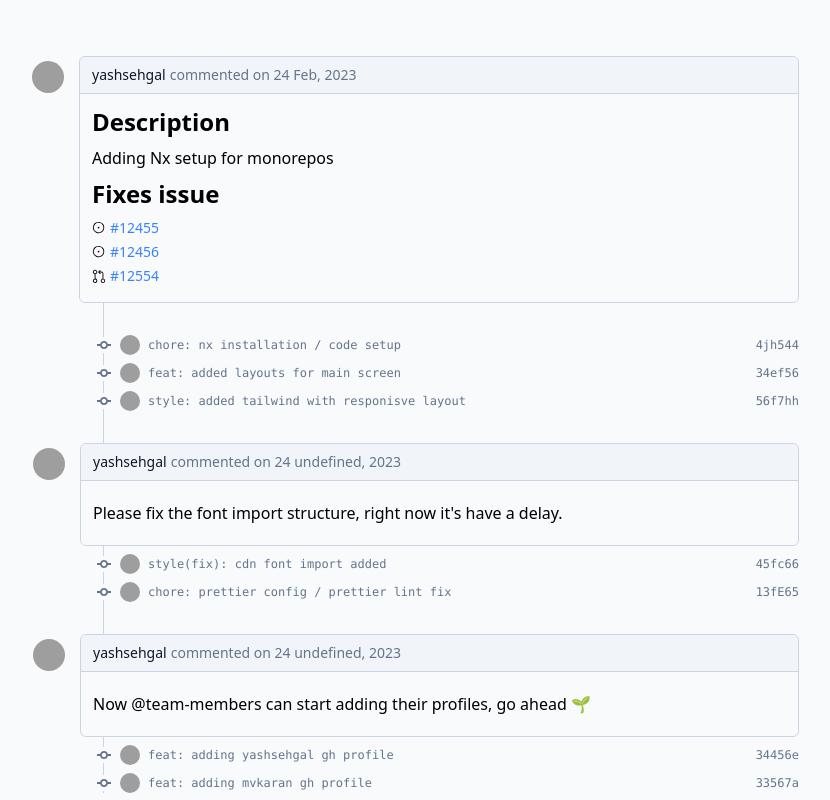
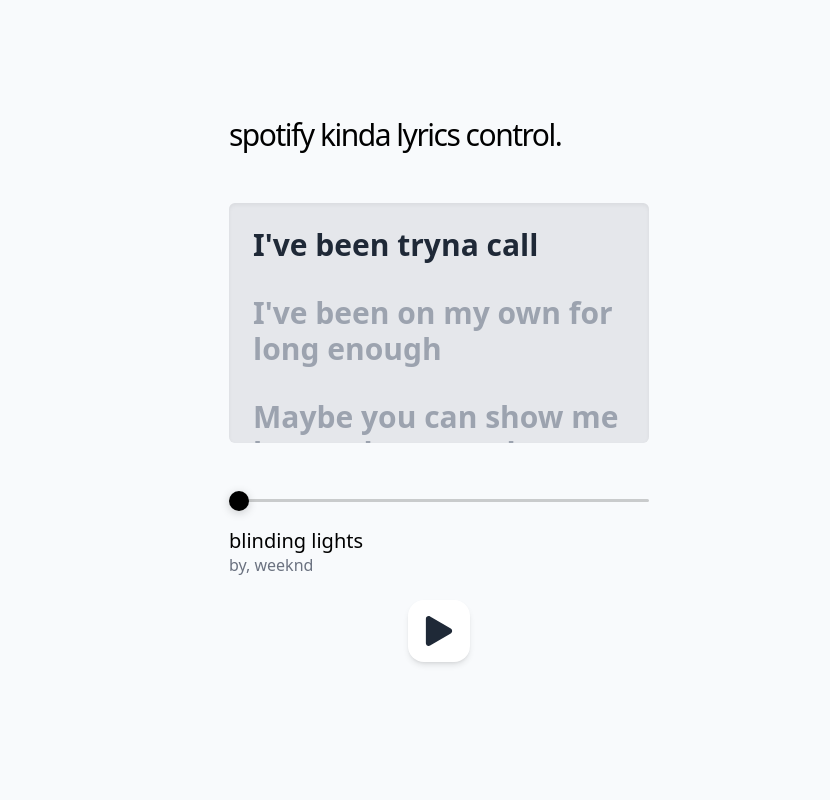
Before and after one commit to yashsehgal/crafts, a React (Create React App) app: page / in a window 1280 px wide. Shown: the whole page, without its empty margins (201-1031 px from the left). Built offline with nearby package versions, Linux system fonts and the light colour scheme; grey boxes are pictures that could not be loaded.

Commit message:
feat: add spotify lyrics control feature

```diff
--- a/package.json
+++ b/package.json
@@ -3,13 +3,19 @@
   "version": "0.1.0",
   "private": true,
   "dependencies": {
+    "@radix-ui/react-slider": "^1.1.2",
     "@testing-library/jest-dom": "^5.16.4",
     "@testing-library/react": "^13.2.0",
     "@testing-library/user-event": "^13.5.0",
+    "@types/jest": "^29.5.3",
+    "@types/node": "^20.4.4",
+    "@types/react": "^18.2.16",
+    "@types/react-dom": "^18.2.7",
     "react": "^18.1.0",
     "react-dom": "^18.1.0",
     "react-fast-marquee": "^1.6.0",
     "react-scripts": "5.0.1",
+    "typescript": "^5.1.6",
     "web-vitals": "^2.1.4"
   },
   "scripts": {
--- a/src/App.js
+++ b/src/App.js
@@ -7,12 +7,13 @@
 import MessageReaction from "./crafts/message-reaction";
 import MouseElementSelection from "./crafts/mouse-element-selection";
 import Pattern from "./crafts/pattern";
+import SpotifyLyricsSlider from "./crafts/spotify-lyrics-slider";
 import TagsContainer from "./crafts/tags-container";
 
 export default function App() {
   return (
     <main className="main-container flex h-[100vh] w-[100vw] flex-row items-center justify-center bg-slate-50">
-      {<GitHubPRTimeline /> || <span className="text-slate-400 select-none cursor-default font-medium">{"What are you buidling today, sweetheart? ✨"}</span>}
+      {<SpotifyLyricsSlider /> || <span className="text-slate-400 select-none cursor-default font-medium">{"What are you buidling today, sweetheart? ✨"}</span>}
     </main>
   )
 }
--- /dev/null
+++ b/src/crafts/spotify-lyrics-slider.jsx
@@ -0,0 +1,120 @@
+import * as Slider from "@radix-ui/react-slider";
+import React, { useEffect, useState } from "react";
+import SongDetails from '../lib/spotify-song-timer-data.json';
+import { cn } from "../scripts/cn";
+import { FaPause, FaPlay } from "react-icons/fa";
+
+export default function SpotifyLyricsSlider() {
+  // creating a time tracking manager to change and manage time stamps for lyrics render
+  const [currentTime, setCurrentTime] = useState(0);
+  // toggle manager to check if the song is ON
+  const [isPlaying, setIsPlaying] = useState(false);
+  // value manager for handle the bias according to string length -- lyrics line
+  const [lyricDelay, setLyricDelay] = useState(10);
+
+  // methods to constantly change the lyrics when song is getting played -- only if the player is ON
+  useEffect(() => {
+    if (isPlaying) {
+      // setting a reseter check, when song ends, the player will be reset
+      if (currentTime === SongDetails.songLength) {
+        setCurrentTime(0);
+        setIsPlaying(false);
+        return;
+      }
+      setTimeout(() => {
+        manageCurrentTime();
+      }, 100*lyricDelay);
+    }
+  }, [currentTime, isPlaying]);
+
+  const manageCurrentTime = () => {
+    setCurrentTime(currentTime + 1);
+    // fetching the current line from the lyrics which is getting pointed
+    // and getting it's length for adding custom delay, on every line switch
+    const CURRENT_POINTED_LYRICS_STRING = SongDetails.songLyrics[currentTime];
+    const CURRENT_POINTED_LYRICS_STRING_LENGTH = CURRENT_POINTED_LYRICS_STRING.length;
+    setLyricDelay(CURRENT_POINTED_LYRICS_STRING_LENGTH);
+
+    // scrolling if the slider time is more than 2
+    if (currentTime >= 1 || currentTime % 2 === 0) {
+      document.querySelector("#lyrics-container").scroll({
+        top: 100 * currentTime,
+        left: 100,
+        behavior: "smooth"
+      });
+      console.log("[INFO] Triggered at point", currentTime);
+    }
+  };
+
+  const renderLyrics = ({ lyrics, songLength }) => {
+    let lines = [];
+    for (let count = 0; count < songLength; count++) {
+      lines.push(lyrics[count]);
+    }
+    return lines;
+  };
+  return (
+    <div className="spotify-lyrics-slider-component-container">
+      <h1 className="leading-snug tracking-tighter text-3xl font-medium mb-6">
+        spotify kinda lyrics control.
+      </h1>
+      <div className="spotify-lyrics-slider-component">
+        <div className="song-lyrics-wrapper my-12 min-w-[240px] max-w-[420px] w-fit h-[240px] bg-gray-200 rounded-md shadow-inner p-3 overflow-y-scroll"
+          id="lyrics-container"
+        >
+          {renderLyrics({
+            lyrics: SongDetails.songLyrics,
+            songLength: SongDetails.songLength
+          })?.map((songLine, songLineIndex) => {
+            return (
+              <button
+                className={cn(
+                  "song-lyric-line font-semibold text-3xl text-left p-3 bg-transparent hover:bg-gray-300 mb-2 rounded-lg",
+                  songLineIndex === currentTime ? "text-gray-800" : "text-gray-400")}
+                key={songLineIndex}
+                onClick={() => setCurrentTime(songLineIndex)}
+                >
+                {songLine}
+              </button>
+            )
+          })}
+        </div>
+        <div className="slider-wrapper">
+          <Slider.Root
+            className="SliderRoot"
+            max={100}
+            value={[(currentTime / SongDetails.songLength) * 100]}
+          >
+            <Slider.Track className="SliderTrack">
+              <Slider.Range className="SliderRange" />
+            </Slider.Track>
+            <Slider.Thumb className="SliderThumb" aria-label="SongTimer" />
+          </Slider.Root>
+        </div>
+        <div className="music-details-wrapper mt-4">
+          <h3 className="music-name leading-snug font-medium text-xl">
+            {SongDetails?.songName}
+          </h3>
+          <p className="music-artist leading-snug font-medium text-base text-gray-500">
+            by, {SongDetails?.artistName}
+          </p>
+        </div>
+        <div className="song-player-actions-wrapper my-6 flex flex-row items-center justify-center">
+          <button className={cn("text-3xl w-fit p-4 bg-white shadow-md rounded-2xl cursor-pointer select-none transition-all text-gray-800 hover:scale-125 z-10")}
+            onClick={() => setIsPlaying(!isPlaying)}
+          >
+            {!isPlaying ? <FaPlay /> : <FaPause />}
+          </button>
+        </div>
+      </div>
+    </div>
+  );
+}
+
+
+// I've been on my own for long enough
+// words: 8
+// on: 2
+// enough: 6
+// 2+6/2 = 4
+// 8*4 time delay
--- a/src/index.css
+++ b/src/index.css
@@ -1,3 +1,44 @@
 @tailwind base;
 @tailwind components;
 @tailwind utilities;
+
+.SliderRoot {
+  position: relative;
+  display: flex;
+  align-items: center;
+  user-select: none;
+  touch-action: none;
+  width: 100%;
+  height: 20px;
+}
+
+.SliderTrack {
+  background-color: #00000030;
+  position: relative;
+  flex-grow: 1;
+  border-radius: 9999px;
+  height: 3px;
+}
+
+.SliderRange {
+  position: absolute;
+  background-color: black;
+  border-radius: 9999px;
+  height: 100%;
+}
+
+.SliderThumb {
+  display: block;
+  width: 20px;
+  height: 20px;
+  background-color: black;
+  box-shadow: 0 2px 10px #00000030;
+  border-radius: 10px;
+}
+.SliderThumb:hover {
+  background-color: black;
+}
+.SliderThumb:focus {
+  outline: none;
+  box-shadow: 0 0 0 5px var(--black-a8);
+}
--- /dev/null
+++ b/src/lib/spotify-song-timer-data.json
@@ -0,0 +1,21 @@
+{
+  "songName": "blinding lights",
+  "artistName": "weeknd",
+  "songLyrics": {
+    "0": "I've been tryna call",
+    "1": "I've been on my own for long enough",
+    "2": "Maybe you can show me how to love, maybe",
+    "3": "I'm going through withdrawals",
+    "4": "You don't even have to do too much",
+    "5": "You can turn me on with just a touch, baby",
+    "6": "I look around and Sin City's cold and empty (Oh)",
+    "7": "No one's around to judge me (Oh)",
+    "8": "I can't see clearly when you're gone",
+    "9": "I said, ooh, I'm blinded by the lights",
+    "10": "No, I can't sleep until I feel your touch",
+    "11": "I said, ooh, I'm drowning in the night",
+    "12": "Oh, when I'm like this, you're the one I trust",
+    "13": "Hey, hey, hey"
+  },
+  "songLength": 14
+}
```
Also changed, not shown: tsconfig.json (added, +24 -0 lines), 1 other file (tests, documents, lock files or other folders).
